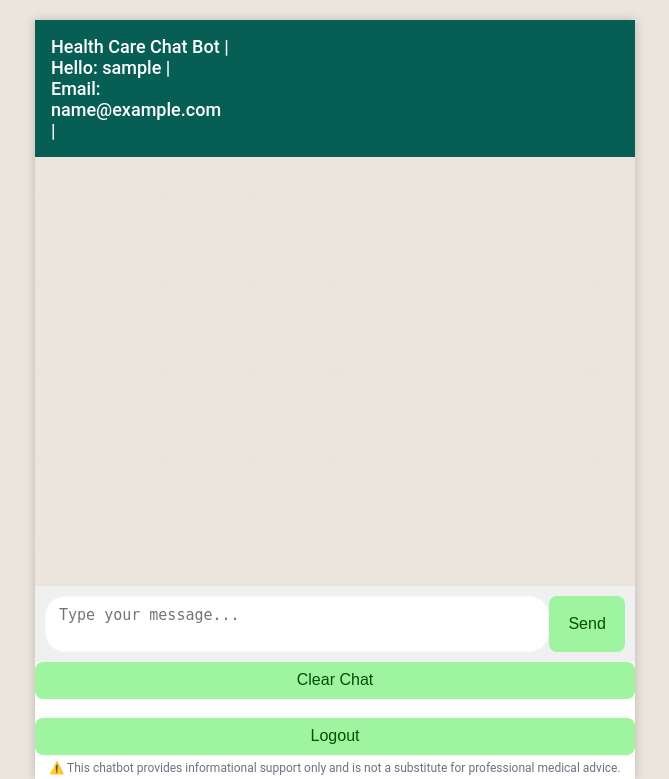
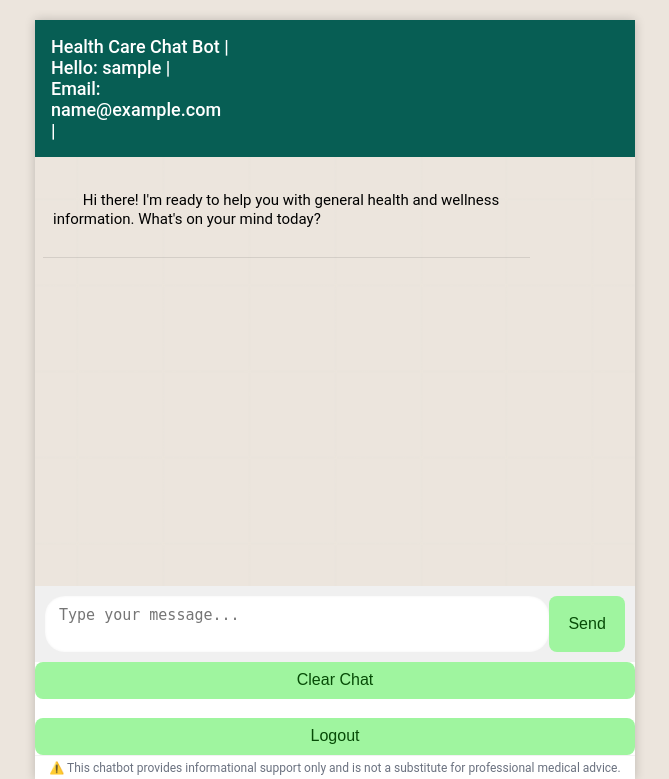
Before and after one commit to DevCrishKha/Render_Deployment, a Flask app: template templates/index.html in a window 1280 px wide. Shown: the top 779 px of the page, without its empty margins (305-974 px from the left). Run offline with Flask 3, Linux system fonts and the light colour scheme; the template is opened without the code that fills it: most values are stand-ins (such as "Sample title", 1, 10 or a date in 2020).

Commit message:
clearing 'chats' session in clear_chat route, & displaying the 1st msg by model on the page when send btn not clicked

```diff
--- a/myFlask.py
+++ b/myFlask.py
@@ -157,6 +157,8 @@
         return redirect('/login')
 
     collection.delete_one({"email":session["user"]["userinfo"]["email"]})
+    if "chats" in session:
+        session.pop("chats")
     return redirect('/app')
 
 @app.route('/no_consent')
--- a/templates/index.html
+++ b/templates/index.html
@@ -165,7 +165,14 @@
     <header>Health Care Chat Bot | <br> Hello: {{username}} | <br> Email: <div id="email_div">{{email}}</div>  | </header>
 
     <div class="chat-box" id="chat-history-box">
+      {% if not messages %}
+      <div class="message model">
+        Hi there! I'm ready to help you with general health and wellness information. What's on your mind today?
+      </div>
+      {% endif %}
+
   {% if messages %}
+
       {% if messages|length == 2 %}
         {% for msg in messages[1:] %}
           <div class="message {{ msg['role'] }}">
@@ -183,6 +190,7 @@
           </div>
         {% endfor %}
       {% endif %}
+
   {% endif %}
 </div>
 
```
Also changed, not shown: 2 other files. Lines whose indentation alone changed are shown as unchanged.
